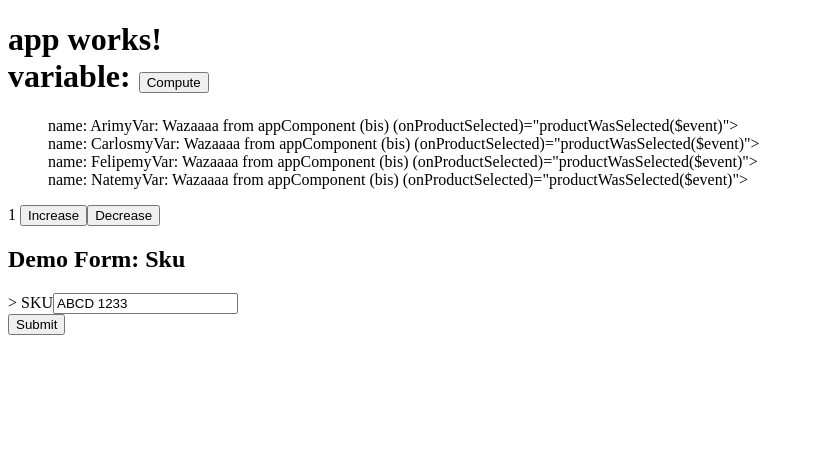
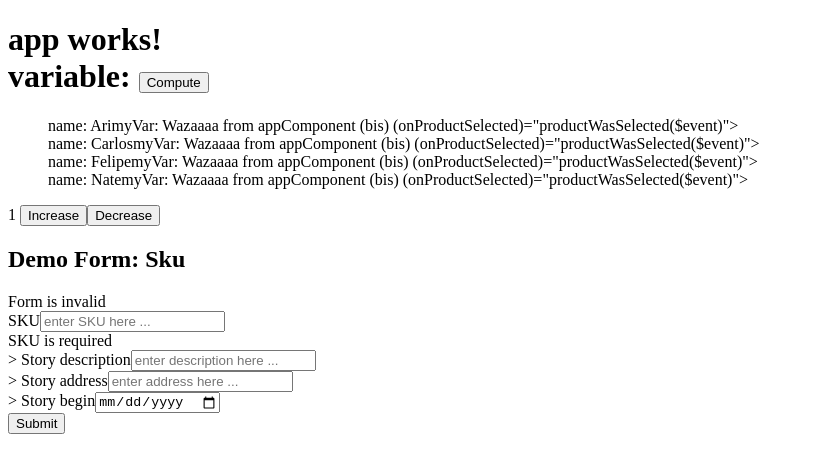
Before and after one commit to YaelMendes/ng2-test-ang2, an Angular app in the folder ProjectTest/: page / in a window 1280 px wide. Shown: the top 472 px of the page, without its empty margins (0-813 px from the left). Built offline with nearby package versions, Linux system fonts and the light colour scheme.

Commit message:
debut form mais  a changer

```diff
--- a/ProjectTest/src/app/story-add-form.component.ts
+++ b/ProjectTest/src/app/story-add-form.component.ts
@@ -14,25 +14,45 @@ import {Story} from "./story";
              <div *ngIf="!myFormGroup.valid"
                class="ui error message">Form is invalid</div>
 
-             <div class="field" [class.error]="!skuControl.valid && skuControl.touched">>
+             <div class="field" [class.error]="!myFormGroup.controls['sku'].valid && myFormGroup.controls['sku'].touched">
              <label for="skuInput">SKU</label>
              <input  type="text"
                      id="skuInput"
                      placeholder="enter SKU here ..."
-                     [formControl]="skuControl">
-                     <div *ngIf="skuControl.hasError('required')"
+                     [formControl]="myFormGroup.controls['sku']">
+                     <div *ngIf="myFormGroup.controls['sku'].hasError('required')"
                          class="ui error message">SKU is required</div>
              </div>
 
-           <!--  <div class="field" [class.error]="!createdStory.description.valid">>
-             <label for="storyInput">Story description</label>
-             <input  type="text"
-                     id="storyInput"
-                     placeholder="enter SKU here ..."
-                     [formControl]="createdStory">
-                     <div *ngIf="createdStory.description.hasError('required')"
-                         class="ui error message">description is required</div>
-             </div>-->
+            <!-- description -->
+             <div class="field" [class.error]="!myFormGroup.controls['description'].valid">>
+             <label for="descriptionInput">Story description</label>
+             <input  type="text" required
+                     id="descriptionInput"
+                     placeholder="enter description here ..."
+                     [formControl]="myFormGroup.get('description')"
+                     [(ngModel)]="description">
+             </div>
+
+              <!-- address -->
+             <div class="field" [class.error]="!myFormGroup.controls['address'].valid">>
+             <label for="addressInput">Story address</label>
+             <input  type="text" required
+                     id="addressInput"
+                     placeholder="enter address here ..."
+                     [formControl]="myFormGroup.get('address')"
+                     [(ngModel)]="address">
+             </div>
+
+              <!-- begin -->
+             <div class="field" [class.error]="!myFormGroup.controls['begin'].valid">>
+             <label for="beginInput">Story begin</label>
+             <input  type="date" required
+                     id="beginInput"
+                     placeholder="enter begin here ..."
+                     [formControl]="myFormGroup.get('begin')"
+                     [(ngModel)]="begin">
+             </div>
 
              <button type="submit" class="ui button">Submit</button>
            </form>
@@ -41,20 +61,38 @@ import {Story} from "./story";
 })
 export class DemoFormSku {
   myFormGroup: FormGroup;
-  skuControl: AbstractControl;
 
-  createdStory: Story;
+  description: string;
+  address: string;
+  begin: Date;
 
   public constructor(fb: FormBuilder) {
     this.myFormGroup = fb.group(
-      {'sku' : ['ABCD 1233', Validators.required]}
+      {
+        'sku' : ['', Validators.required],
+        'description' : ['', Validators.required],
+        'address' : ['', Validators.required],
+        'begin' : ['', Validators.required]
+      }
     );
-    this.skuControl = this.myFormGroup.controls['sku'];
+  }
 
-    this.createdStory = new Story("", "", new Date(1979,10,27));
+  ngOnInit(): void {
+  }
+
+  addStory(description: string, address: string, begin: Date): void {
+    console.log('you addStory value:', description);
+    console.log('you addStory value:', address);
+    console.log('you addStory value:', begin);
   }
 
   onSubmit(form: any): void {
     console.log('you submitted value:', form);
+
+    console.log('you submitted value:',   form.get('description'));
+    console.log('you submitted value:',   form.get('address'));
+    console.log('you submitted value:',   form.get('begin'));
+
+
   }
 }
```
